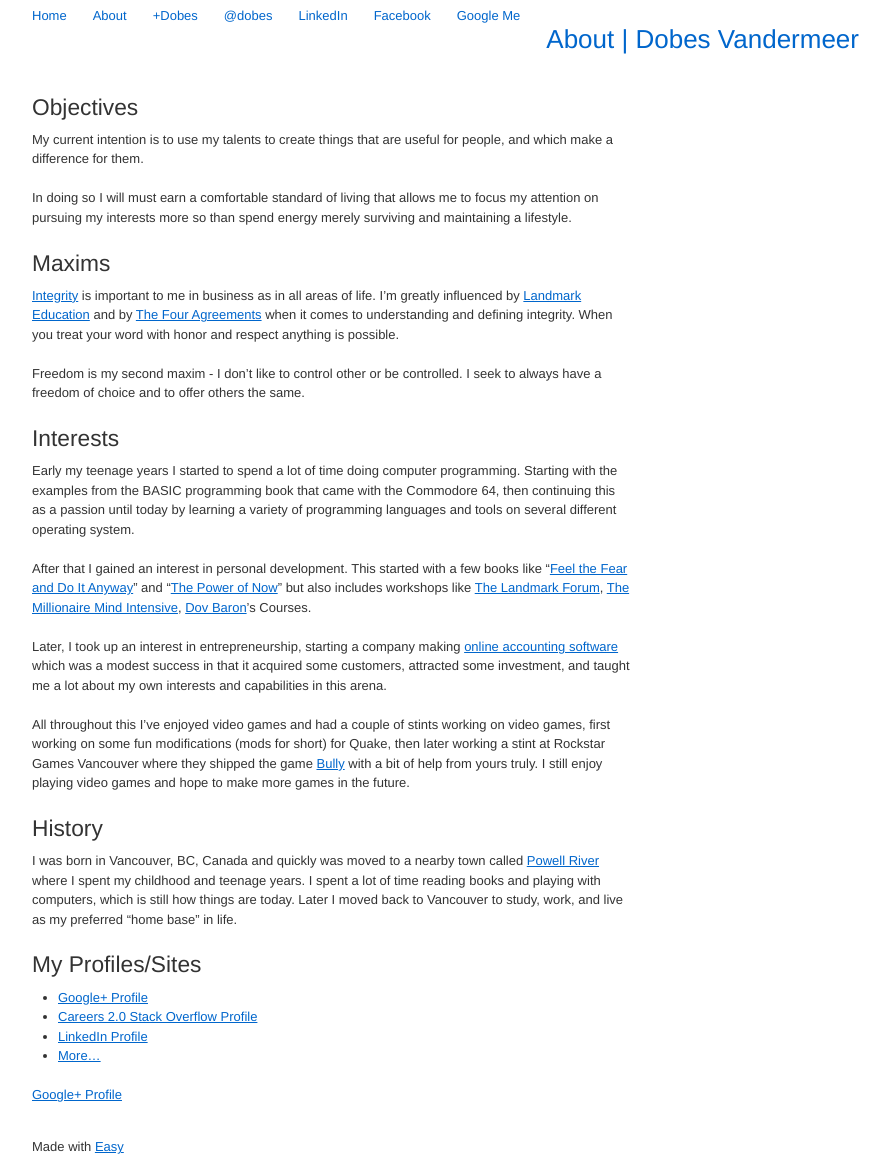
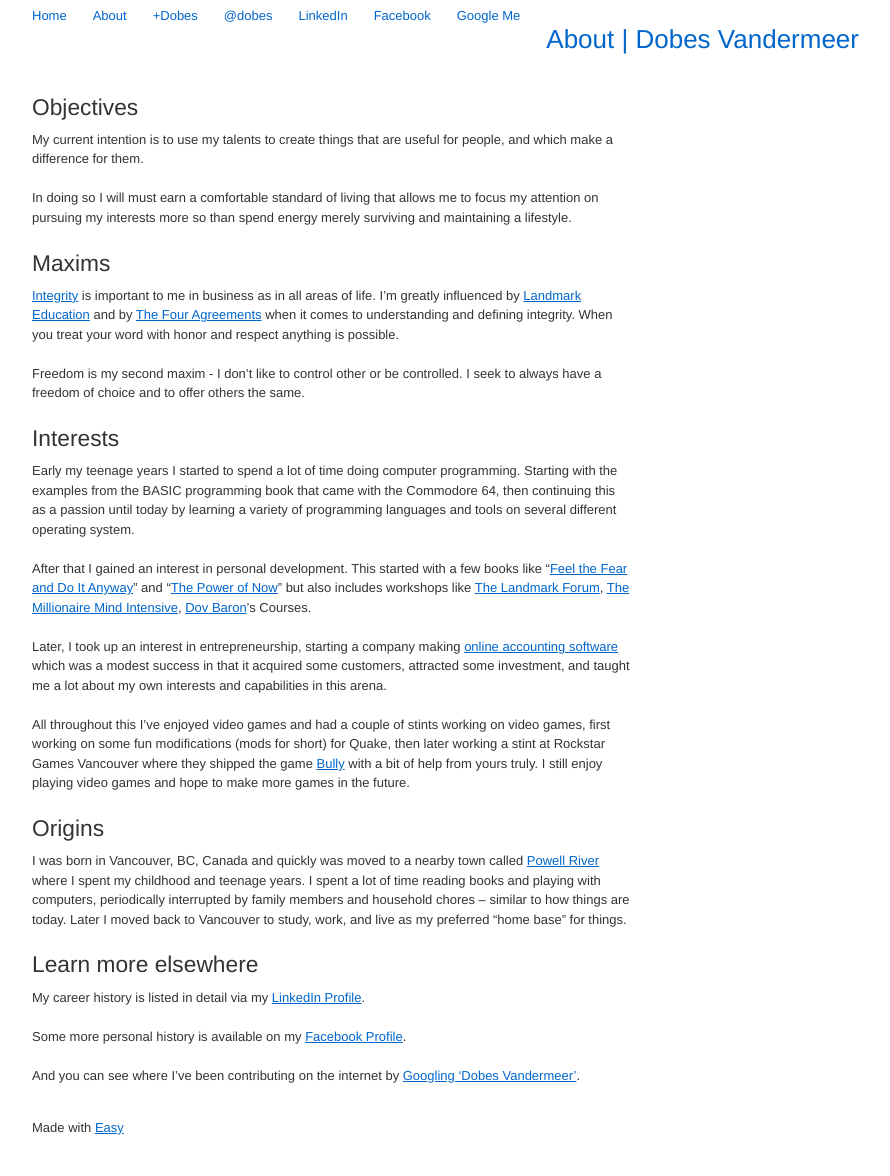
Before and after one commit to dobesv/dobesv.github.com, a Jekyll site: the page built from about.markdown, in a window 1280 px wide. Shown: the whole page, without its empty margins (148-1038 px from the left). Built offline with Jekyll 4.4.1, drawn with Linux system fonts in a browser that asks for light colours; nearby versions of some CDN libraries.

Commit message:
Trying to fix up the profile links and bio.

```diff
--- a/_includes/head.html
+++ b/_includes/head.html
@@ -6,6 +6,7 @@
 <link rel="shortcut icon" href="favicon.ico" type="image/x-icon" />
 <link rel="stylesheet" href="css/easy.css" media="screen" />
 <link rel="stylesheet" href="css/easyprint.css" media="print" />
+<link rel="canonical" href="{{page.url}}"/>
 <script src="http://html5shiv.googlecode.com/svn/trunk/html5.js"></script>
 <script type="text/javascript" src="https://ajax.googleapis.com/ajax/libs/jquery/1.4.4/jquery.min.js"></script>
 <script type="text/javascript" src="js/easy.js"></script>
--- a/_includes/nav.html
+++ b/_includes/nav.html
@@ -5,5 +5,5 @@
     <li><a href="http://twitter.com/dobesv" rel="me">@dobes</a></li>
     <li><a href="http://linkedin.com/in/dobesv" rel="me">LinkedIn</a></li>
     <li><a href="http://facebook.com/dobesv" rel="me">Facebook</a></li>
-    <li><a href="http://lmgtfy.com/?q=dobes+vandermeer">Google Me</a></li>
+    <li><a href="https://www.google.com/search?q=dobes+vandermeer">Google Me</a></li>
 </ul>
--- a/_layouts/index.html
+++ b/_layouts/index.html
@@ -6,9 +6,9 @@
 <body>
 
 <div id="container">
-    {% include nav.html %}
 
 	<div id="header">
+        {% include nav.html %}
 
         <h1><a href="{{page.url}}">{{page.title}}</a></h1>
 
--- a/about.markdown
+++ b/about.markdown
@@ -49,19 +49,19 @@
 with a bit of help from yours truly.  I still enjoy playing video games and hope to
 make more games in the future.
 
-## History
+## Origins
 
 I was born in Vancouver, BC, Canada and quickly was moved to a nearby town called
 [Powell River](http://www.discoverpowellriver.com/) where I spent my childhood
 and teenage years.  I spent a lot of time reading books and playing with computers,
-which is still how things are today.  Later I moved back to Vancouver to study, work,
-and live as my preferred "home base" in life.
+periodically interrupted by family members and household chores --
+similar to how things are today.  Later I moved back to Vancouver to study, work,
+and live as my preferred "home base" for things.
 
-## My Profiles/Sites
+## Learn more elsewhere
 
- * <a href="https://plus.google.com/102960720201244684959" rel="me">Google+ Profile</a>
- * [Careers 2.0 Stack Overflow Profile](http://careers.stackoverflow.com/dobesv)
- * [LinkedIn Profile](http://www.linkedin.com/in/dobesv)
- * [More...](http://lmgtfy.com/?q=dobes+vandermeer")
+My career history is listed in detail via my [LinkedIn Profile](http://linkedin.com/in/dobesv).
 
-<a href="https://plus.google.com/102960720201244684959" rel="me">Google+ Profile</a>
+Some more personal history is available on my [Facebook Profile](http://facebook.com/dobesv).
+
+And you can see where I've been contributing on the internet by [Googling 'Dobes Vandermeer'](https://www.google.com/search?q=dobes+vandermeer).
```
